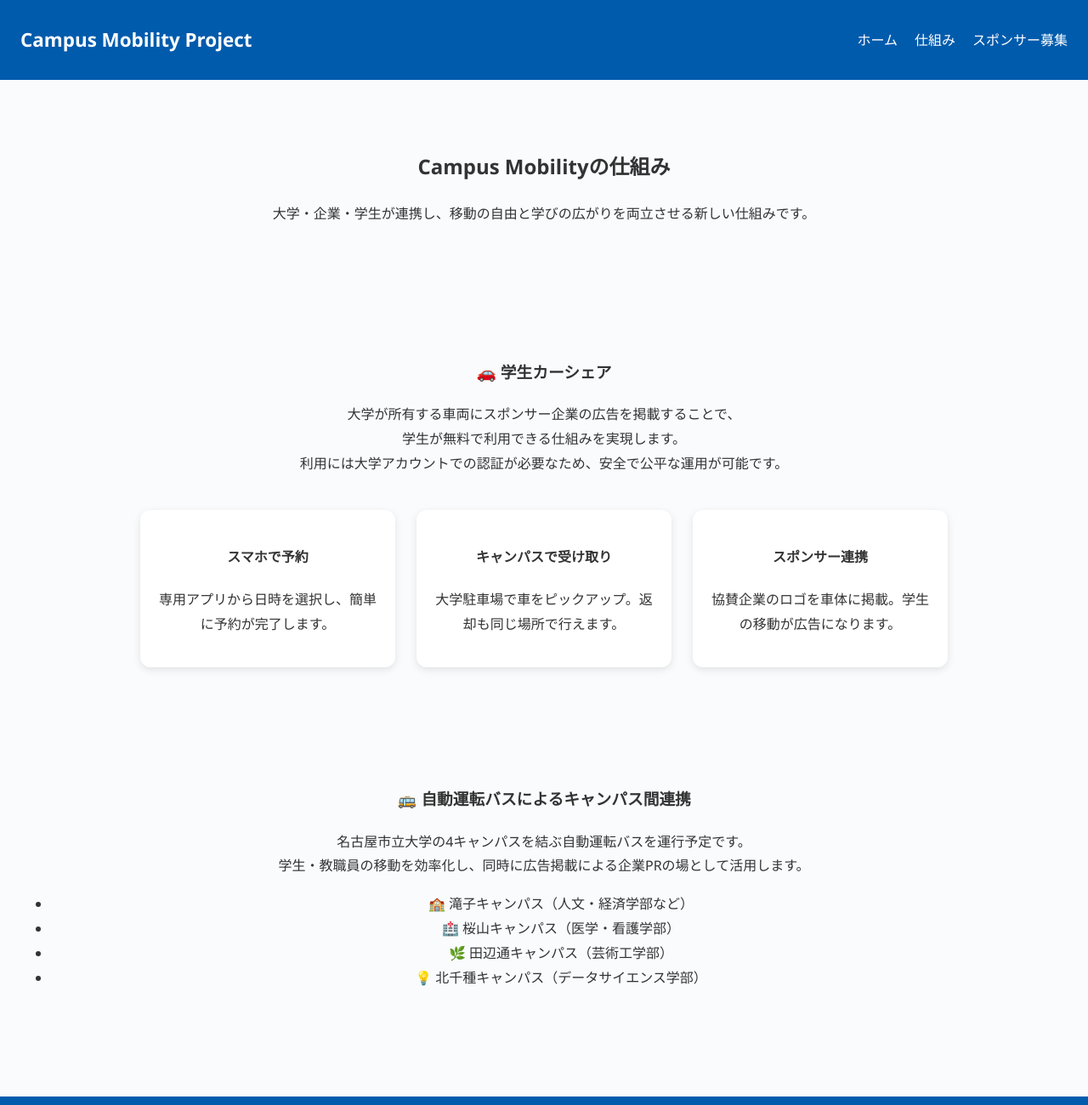
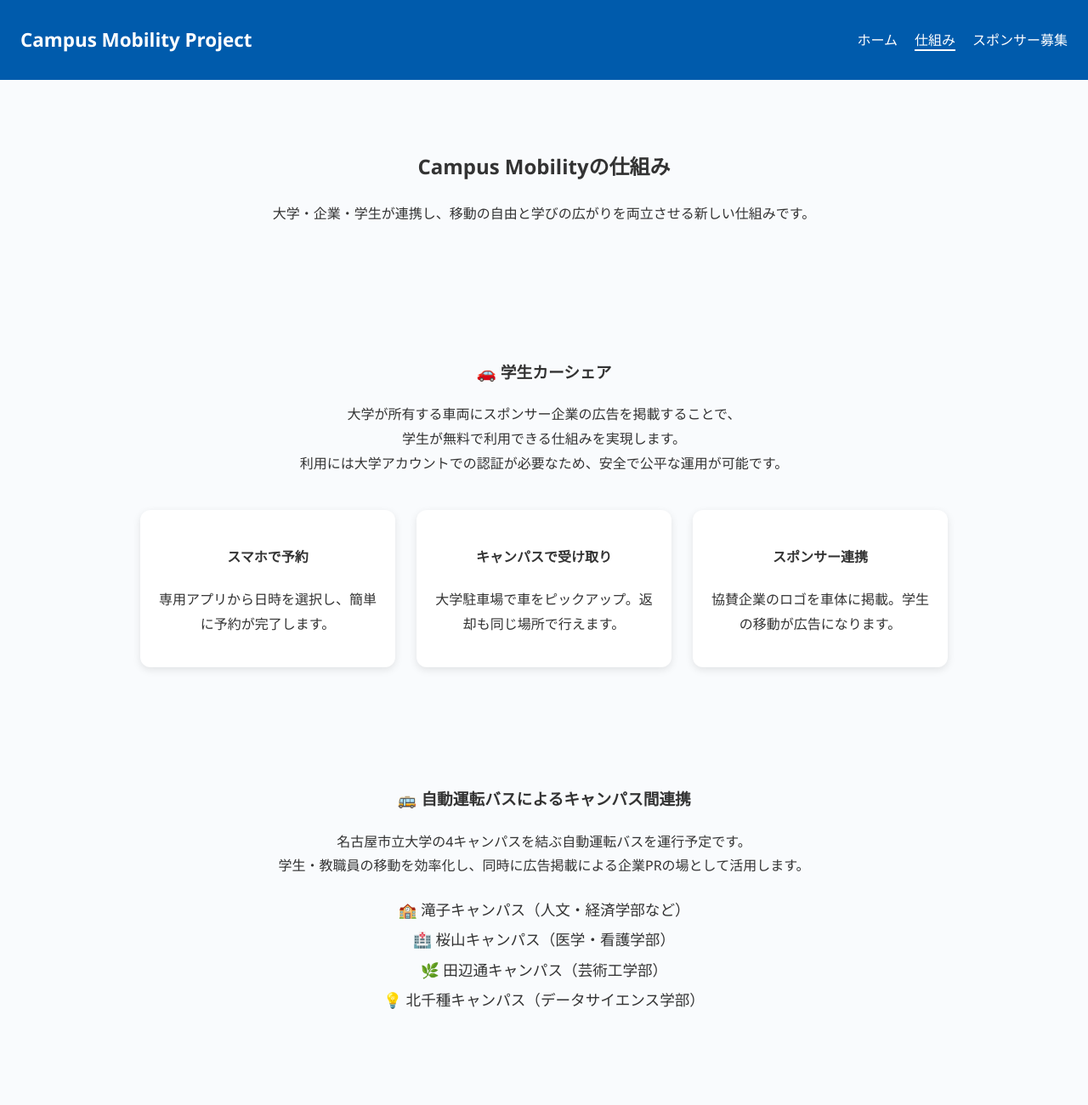
Before and after one commit to kokisuke/campus-ride, a plain HTML site: page about.html in a window 1280 px wide. Shown: the top 1300 px of the page at 85% size. Drawn offline with Linux system fonts and the light colour scheme.

Commit message:
Update style.css

```diff
--- a/style.css
+++ b/style.css
@@ -122,3 +122,17 @@ footer {
     align-items: center;
   }
 }
+
+/* 現在ページ強調 */
+nav a.active {
+  border-bottom: 2px solid #fff;
+}
+
+/* キャンパスリスト */
+.campus-list {
+  list-style: none;
+  padding: 0;
+  margin-top: 20px;
+  line-height: 2;
+  font-size: 1.1em;
+}
```
